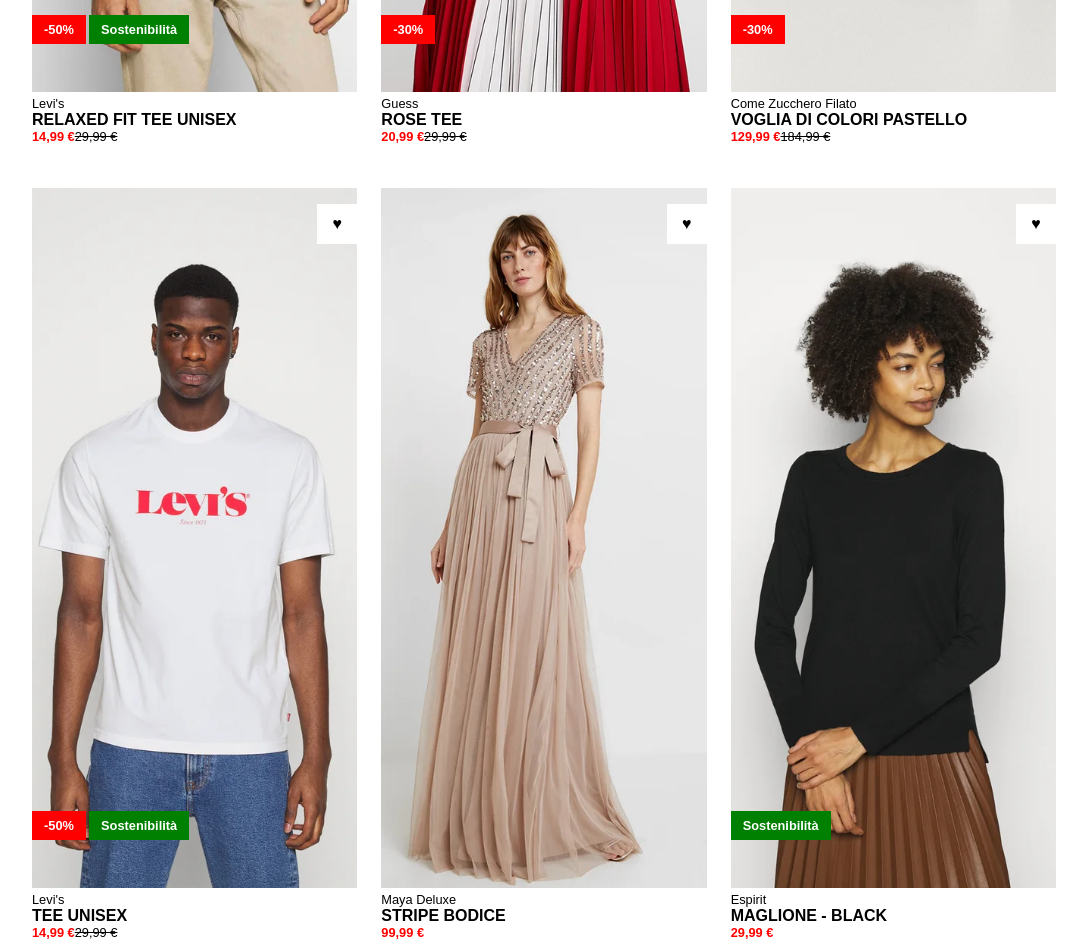
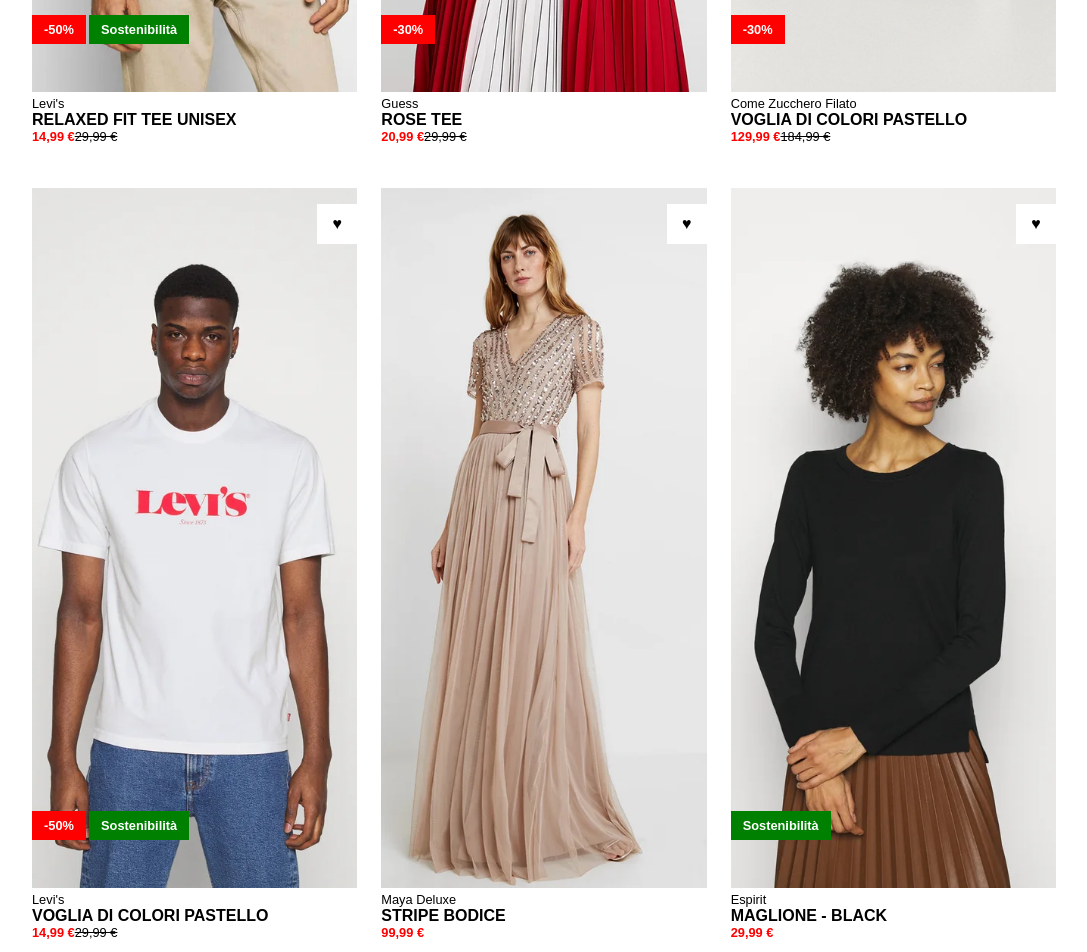
Before and after one commit to RiccardoImperiale/vite-boolando, a Vue app: page / in a window 1280 px wide. Shown: the part 720-1672 px from the top of the page, without its empty margins (96-1183 px from the left). Built offline with nearby package versions, Linux system fonts and the light colour scheme.

Commit message:
add product cards dinamically

```diff
--- a/src/assets/scss/style.scss
+++ b/src/assets/scss/style.scss
@@ -74,59 +74,57 @@
 
 			.card_image {
 				height: 100%;
-				background-size: cover;
-				background-repeat: no-repeat;
-				background-position: center;
 				position: relative;
-			}
+				overflow: hidden;
+				display: flex;
+				align-items: center;
+				justify-content: center;
 
-			.first_card_image {
-				background-image: url('/img/1.webp');
-
-				&:hover {
-					background-image: url('/img/1b.webp');
+				& img {
+					height: 100%;
 				}
 			}
 
-			.second_card_image {
-				background-image: url('/img/2.webp');
 
-				&:hover {
-					background-image: url('/img/2b.webp');
-				}
-			}
+			// .second_card_image {
+			// 	background-image: url('/img/2.webp');
 
-			.third_card_image {
-				background-image: url('/img/3.webp');
+			// 	&:hover {
+			// 		background-image: url('/img/2b.webp');
+			// 	}
+			// }
 
-				&:hover {
-					background-image: url('/img/3b.webp');
-				}
-			}
+			// .third_card_image {
+			// 	background-image: url('/img/3.webp');
 
-			.fourth_card_image {
-				background-image: url('/img/4.webp');
+			// 	&:hover {
+			// 		background-image: url('/img/3b.webp');
+			// 	}
+			// }
 
-				&:hover {
-					background-image: url('/img/4b.webp');
-				}
-			}
+			// .fourth_card_image {
+			// 	background-image: url('/img/4.webp');
 
-			.fifth_card_image {
-				background-image: url('/img/5.webp');
+			// 	&:hover {
+			// 		background-image: url('/img/4b.webp');
+			// 	}
+			// }
 
-				&:hover {
-					background-image: url('/img/5b.webp');
-				}
-			}
+			// .fifth_card_image {
+			// 	background-image: url('/img/5.webp');
 
-			.sixth_card_image {
-				background-image: url('/img/6.webp');
+			// 	&:hover {
+			// 		background-image: url('/img/5b.webp');
+			// 	}
+			// }
 
-				&:hover {
-					background-image: url('/img/6b.webp');
-				}
-			}
+			// .sixth_card_image {
+			// 	background-image: url('/img/6.webp');
+
+			// 	&:hover {
+			// 		background-image: url('/img/6b.webp');
+			// 	}
+			// }
 		}
 
 		.heart {
@@ -154,6 +152,7 @@
 			font-weight: 800;
 			position: absolute;
 			bottom: 3rem;
+			left: 0;
 
 			.badge {
 				padding: .45rem .75rem;
--- a/src/components/AppHeader.vue
+++ b/src/components/AppHeader.vue
@@ -1,5 +1,4 @@
 <script>
-
 export default {
   name: 'AppHeader',
   data() {
@@ -17,21 +16,21 @@
     }
   }
 }
+</script>
 
-</script>
 <template>
   <header>
     <!-- Navbar -->
     <nav class="container">
-      <!-- Nav Links  -->
+      <!-- Nav Links -->
       <ul class="nav_links">
-        <li v-for="link in navLinks"><a :href=link.href>{{ link.text }}</a></li>
+        <li v-for="link in navLinks"><a :href="link.href">{{ link.text }}</a></li>
       </ul>
       <!-- Logo -->
       <img width="135" class="logo_boolando" src="/img/boolean-logo.png" alt="logo boolando">
       <!-- Nav Icons -->
       <div class="nav_icons">
-        <a v-for="icon in footerIcons" :href=icon.href><i :class=icon.class></i></a>
+        <a v-for="icon in footerIcons" :href="icon.href"><i :class="icon.class"></i></a>
       </div>
     </nav>
   </header>
--- a/src/components/AppMain.vue
+++ b/src/components/AppMain.vue
@@ -1,7 +1,99 @@
 <script>
 
 export default {
-  name: 'AppMain'
+    name: 'AppMain',
+    data() {
+        return {
+            products: [
+                {
+                    name: 'Relaxed fit tee unisex',
+                    brand: "Levi's",
+                    src: '/img/1.webp',
+                    srcOnHover: '/img/1b.webp',
+                    imageHover: false,
+                    price: {
+                        newPrice: '14,99',
+                        oldPrice: '29,99'
+                    },
+                    badges: {
+                        sale: '-50%',
+                        sustainable: true
+                    }
+                },
+                {
+                    name: 'Rose tee',
+                    brand: 'Guess',
+                    src: '/img/2.webp',
+                    srcOnHover: '/img/2b.webp',
+                    imageHover: false,
+                    price: {
+                        newPrice: '20,99',
+                        oldPrice: '29,99'
+                    },
+                    badges: {
+                        sale: '-30%',
+                        sustainable: false
+                    }
+                },
+                {
+                    name: 'Voglia di colori pastello',
+                    brand: 'Come Zucchero Filato',
+                    src: '/img/3.webp',
+                    srcOnHover: '/img/3b.webp',
+                    imageHover: false,
+                    price: {
+                        newPrice: '129,99',
+                        oldPrice: '184,99'
+                    },
+                    badges: {
+                        sale: '-30%',
+                        sustainable: false
+                    }
+                },
+                {
+                    name: 'Voglia di colori pastello',
+                    brand: "Levi's",
+                    src: '/img/4.webp',
+                    srcOnHover: '/img/4b.webp',
+                    imageHover: false,
+                    price: {
+                        newPrice: '14,99',
+                        oldPrice: '29,99'
+                    },
+                    badges: {
+                        sale: '-50%',
+                        sustainable: true
+                    }
+                },
+                {
+                    name: 'Stripe Bodice',
+                    brand: 'Maya Deluxe',
+                    src: '/img/5.webp',
+                    srcOnHover: '/img/5b.webp',
+                    imageHover: false,
+                    price: {
+                        newPrice: '99,99',
+                    },
+                    badges: {
+                    }
+                },
+                {
+                    name: 'Maglione - Black',
+                    brand: 'Espirit',
+                    src: '/img/6.webp',
+                    srcOnHover: '/img/6b.webp',
+                    imageHover: false,
+                    price: {
+                        newPrice: '29,99',
+                    },
+                    badges: {
+                        sustainable: true
+                    }
+                },
+
+            ]
+        }
+    }
 }
 </script>
 
@@ -10,113 +102,29 @@
         <!-- Cards -->
         <div class="container cards_container">
             <!-- First Card  -->
-      <div class="card">
-        <div class="card_image first_card_image">
+            <div v-for="(product, index) in products" class="card" :key="index">
+                <div class="card_image">
+                    <img @mouseover="product.imageHover = true" @mouseleave="product.imageHover = false"
+                        :src="product.imageHover ? product.srcOnHover : product.src" :alt="product.name">
                     <div class="heart">&hearts;</div>
                     <div class="promo_badges">
-            <div class="badge percentage">-50%</div>
-            <div class="badge sustainability">Sostenibilità</div>
+                        <div v-if="'sale' in product.badges" class="badge percentage">
+                            {{ product.badges.sale }}
+                        </div>
+                        <div v-show="product.badges.sustainable" class="badge sustainability">Sostenibilità</div>
                     </div>
                 </div>
                 <div class="card_text">
-          <h5 class="brand">Levi's</h5>
-          <h4>Relaxed fit tee unisex</h4>
+                    <h5 class="brand">{{ product.brand }}</h5>
+                    <h4>{{ product.name }}</h4>
                     <div class="price">
-            <span class="new_price">14,99 &euro;</span>
-            <span class="old_price">29,99 &euro;</span>
+                        <span class="new_price">{{ product.price.newPrice }} &euro;</span>
+                        <span v-if="'oldPrice' in product.price" class="old_price">{{ product.price.oldPrice }}
+                            &euro;</span>
                     </div>
                 </div>
             </div>
-      <!-- Second Card  -->
-      <div class="card">
-        <div class="card_image second_card_image">
-          <div class="heart">&hearts;</div>
-          <div class="promo_badges">
-            <div class="badge percentage">-30%</div>
-            <!-- <div class="badge sustainability">Sostenibilità</div> -->
-          </div>
-        </div>
-        <div class="card_text">
-          <h5 class="brand">Guess</h5>
-          <h4>Rose tee</h4>
-          <div class="price">
-            <span class="new_price">20,99 &euro;</span>
-            <span class="old_price">29,99 &euro;</span>
-          </div>
-        </div>
-      </div>
-      <!-- Third Card  -->
-      <div class="card">
-        <div class="card_image third_card_image">
-          <div class="heart">&hearts;</div>
-          <div class="promo_badges">
-            <div class="badge percentage">-30%</div>
-            <!-- <div class="badge sustainability">Sostenibilità</div> -->
-          </div>
-        </div>
-        <div class="card_text">
-          <h5 class="brand">Come Zucchero Filato</h5>
-          <h4>Voglia di colori pastello</h4>
-          <div class="price">
-            <span class="new_price">129,99 &euro;</span>
-            <span class="old_price">184,99 &euro;</span>
-          </div>
-        </div>
-      </div>
-      <!-- Fourth Card  -->
-      <div class="card">
-        <div class="card_image fourth_card_image">
-          <div class="heart">&hearts;</div>
-          <div class="promo_badges">
-            <div class="badge percentage">-50%</div>
-            <div class="badge sustainability">Sostenibilità</div>
-          </div>
-        </div>
-        <div class="card_text">
-          <h5 class="brand">Levi's</h5>
-          <h4>tee unisex</h4>
-          <div class="price">
-            <span class="new_price">14,99 &euro;</span>
-            <span class="old_price">29,99 &euro;</span>
-          </div>
-        </div>
-      </div>
-      <!-- Fifth Card  -->
-      <div class="card">
-        <div class="card_image fifth_card_image">
-          <div class="heart">&hearts;</div>
-          <!-- <div class="promo_badges">
-                    <div class="badge percentage">-50%</div>
-                    <div class="badge sustainability">Sostenibilità</div>
-                </div> -->
-        </div>
-        <div class="card_text">
-          <h5 class="brand">Maya Deluxe</h5>
-          <h4>Stripe Bodice</h4>
-          <div class="price">
-            <span class="new_price">99,99 &euro;</span>
-            <!-- <span class="old_price">29,99 &euro;</span> -->
-          </div>
-        </div>
-      </div>
-      <!-- Sixth Card  -->
-      <div class="card">
-        <div class="card_image sixth_card_image">
-          <div class="heart">&hearts;</div>
-          <div class="promo_badges">
-            <!-- <div class="badge percentage">-50%</div> -->
-            <div class="badge sustainability">Sostenibilità</div>
-          </div>
-        </div>
-        <div class="card_text">
-          <h5 class="brand">Espirit</h5>
-          <h4>Maglione - black</h4>
-          <div class="price">
-            <span class="new_price">29,99 &euro;</span>
-            <!-- <span class="old_price">29,99 &euro;</span> -->
-          </div>
-        </div>
-      </div>
+
         </div>
     </main>
 </template>
```
Lines whose indentation alone changed are shown as unchanged.
